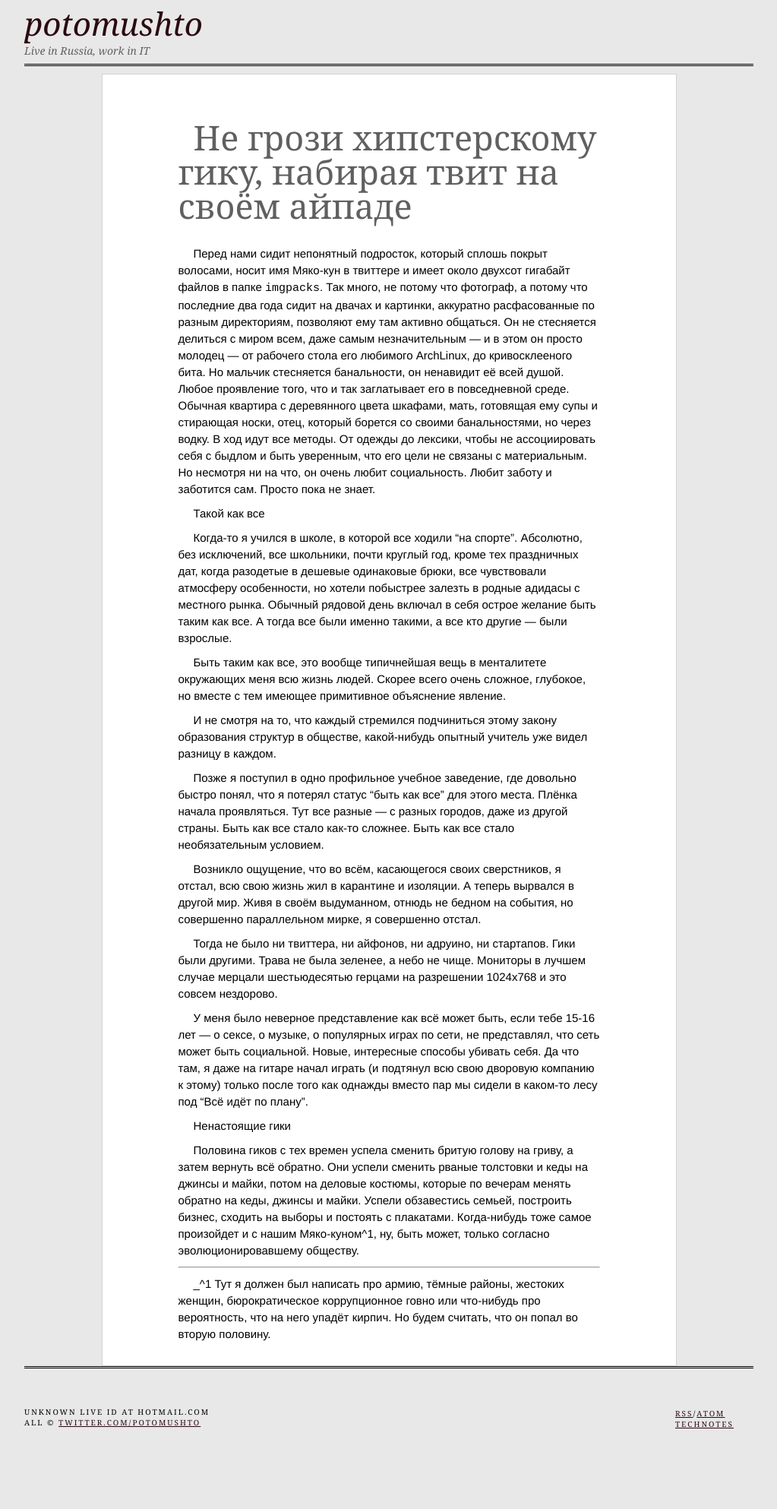
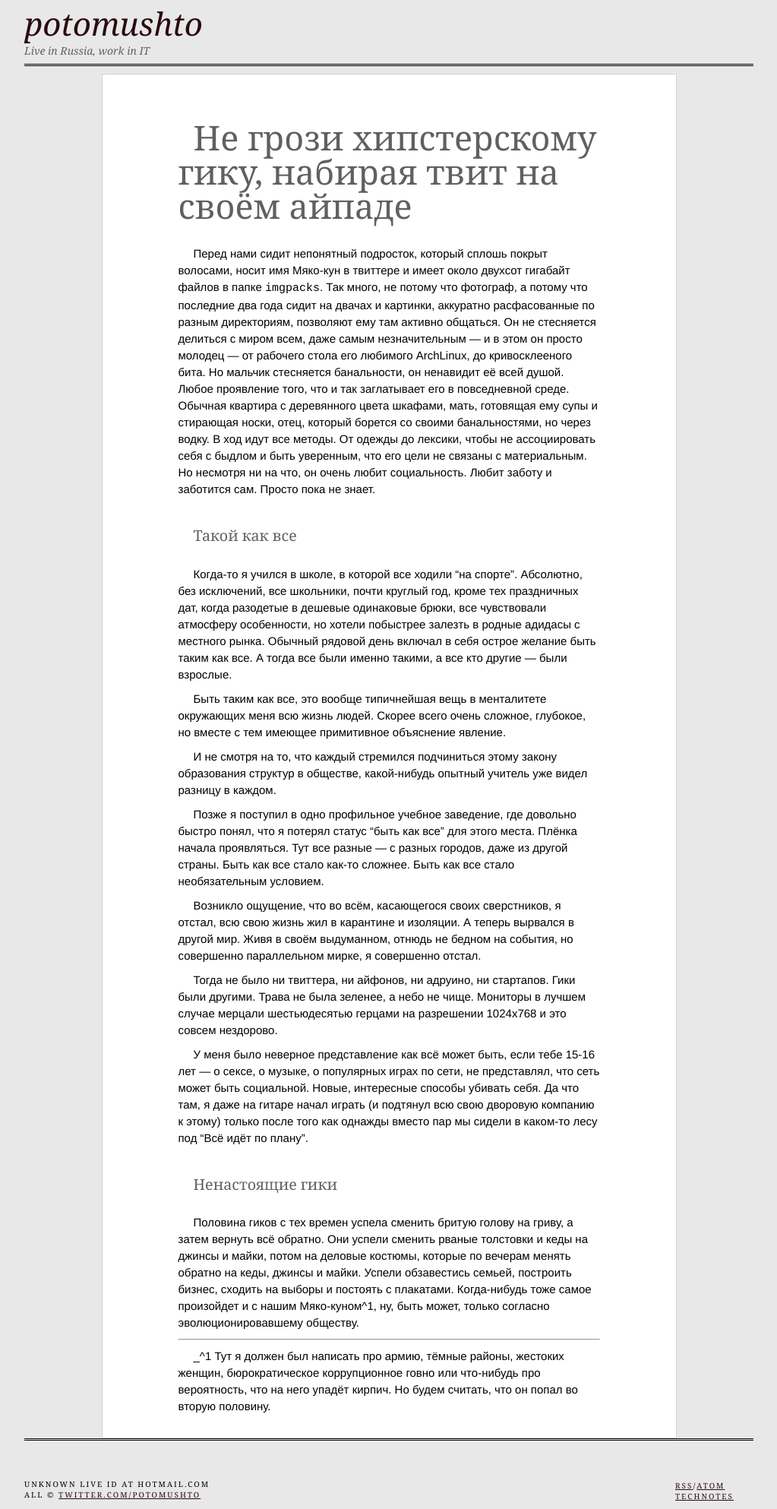
Before and after one commit to ptmt/ptmt.github.com, a Jekyll site: the page built from _posts/2012-06-04-dont-be-a-menace-to-hipsters-geek.md, in a window 1280 px wide. Shown: the whole page at 76% size, without its empty margins (128-1151 px from the left). Built offline with Jekyll 4.4.1, drawn with Linux system fonts in a browser that asks for light colours; Markdown is read by kramdown in place of the engine named in the settings; before the commit the page ends 1891 px from its top, so only the background shows below that.

Commit message:
Update master

```diff
--- a/_posts/2012-06-04-dont-be-a-menace-to-hipsters-geek.md
+++ b/_posts/2012-06-04-dont-be-a-menace-to-hipsters-geek.md
@@ -7,7 +7,7 @@ title:  Не грози хипстерскому гику, набирая тви
 Перед нами сидит непонятный подросток, который сплошь покрыт волосами, носит имя Мяко-кун в твиттере и имеет около двухсот гигабайт файлов в папке `imgpacks`. Так много, не потому что фотограф, а потому что последние два года сидит на двачах и картинки, аккуратно расфасованные по разным директориям, позволяют ему там активно общаться. Он не стесняется делиться с миром всем, даже самым незначительным — и в этом он просто молодец — от рабочего стола его любимого ArchLinux, до кривосклееного бита. Но мальчик стесняется банальности, он ненавидит её всей душой. Любое проявление того, что и так заглатывает его в повседневной среде. Обычная квартира с деревянного цвета шкафами, мать, готовящая ему супы и стирающая носки, отец, который борется со своими банальностями, но через водку.
 В ход идут все методы. От одежды до лексики, чтобы не ассоциировать себя с быдлом и быть уверенным, что его цели не связаны с материальным. Но несмотря ни на что, он очень любит социальность. Любит заботу и заботится сам. Просто пока не знает.
 
-Такой как все
+##Такой как все
 
 Когда-то я учился в школе, в которой все ходили “на спорте”. Абсолютно, без исключений, все школьники, почти круглый год, кроме тех праздничных дат, когда разодетые в дешевые одинаковые брюки, все чувствовали атмосферу особенности, но хотели побыстрее залезть в родные адидасы с местного рынка. Обычный рядовой день включал в себя острое желание быть таким как все. А тогда все были именно такими, а все кто другие — были взрослые.
 
@@ -23,7 +23,7 @@ title:  Не грози хипстерскому гику, набирая тви
 
 У меня было неверное представление как всё может быть, если тебе 15-16 лет — о сексе, о музыке, о популярных играх по сети, не представлял, что сеть может быть социальной. Новые, интересные способы убивать себя. Да что там, я даже на гитаре начал играть (и подтянул всю свою дворовую компанию к этому) только после того как однажды вместо пар мы сидели в каком-то лесу под “Всё идёт по плану”.
 
-Ненастоящие гики
+##Ненастоящие гики
 
 Половина гиков с тех времен успела сменить бритую голову на гриву, а затем вернуть всё обратно. Они успели сменить рваные толстовки и кеды на джинсы и майки, потом на деловые костюмы, которые по вечерам менять обратно на кеды, джинсы и майки. Успели обзавестись семьей, построить бизнес, сходить на выборы и постоять с плакатами. Когда-нибудь тоже самое произойдет и с нашим Мяко-куном^1, ну, быть может, только согласно эволюционировавшему обществу.
 
```
